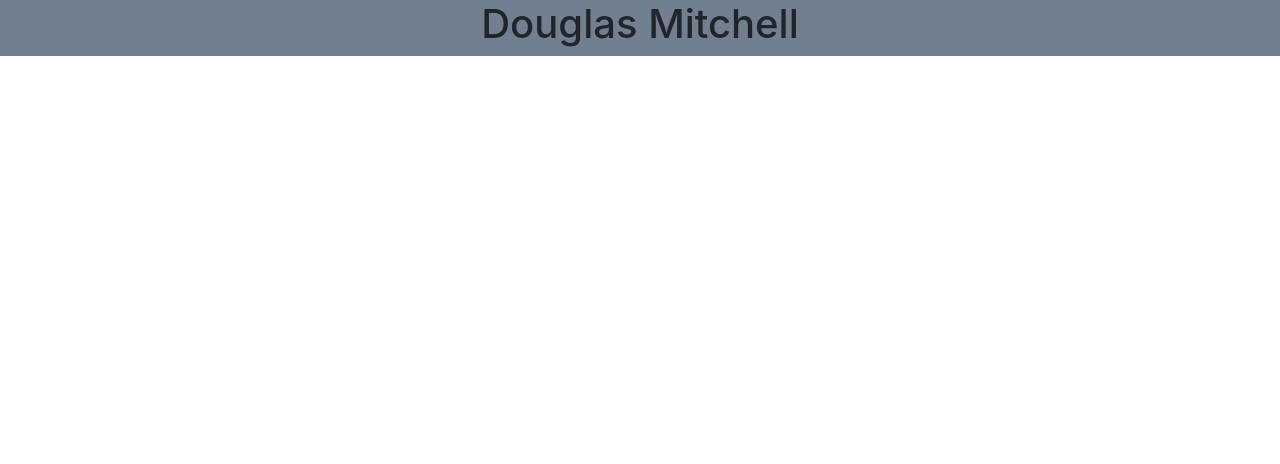
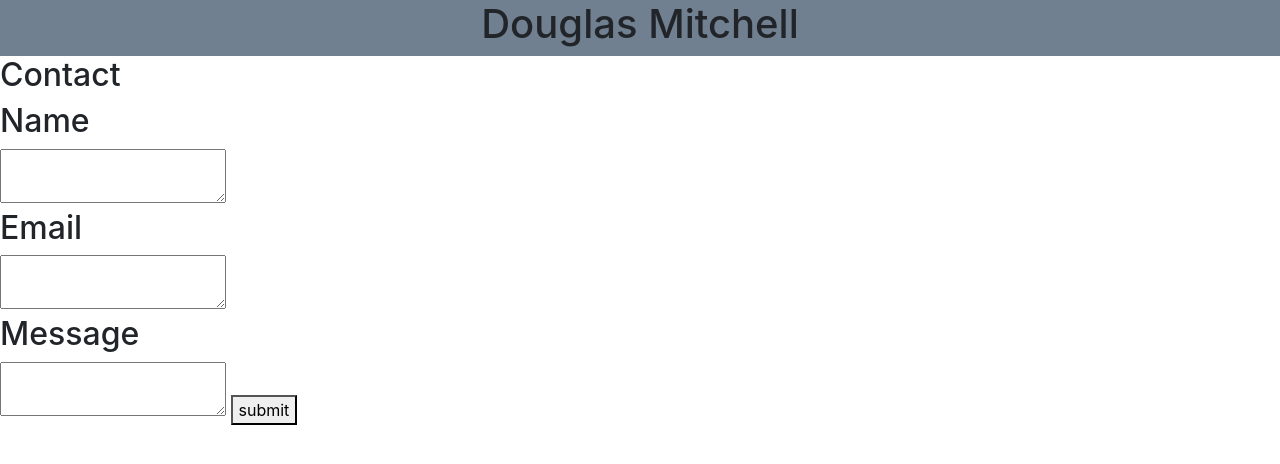
Before and after one commit to roxonus/02-Responsive-Portfolio, a plain HTML site: page contact.html in a window 1280 px wide. Drawn offline with nearby package versions, Linux system fonts and the light colour scheme.

Commit message:
added text area boxes and submit button to the contact html

```diff
--- a/contact.html
+++ b/contact.html
@@ -18,6 +18,43 @@
         </div>
     </header>
 
+    <nav></nav>
+
+    <section>
+        <h2>Contact</h2>
+            <h2>Name</h2>
+                <textarea>
+
+                </textarea>
+
+            <h2>Email</h2>
+                <textarea>
+
+                </textarea>
+
+            <h2>Message</h2>
+                <textarea>
+
+                </textarea>
+
+        <button>
+            submit
+        </button>
+
+    </section>
+
+
+
+
+
+
+
+
+
+
+
+    </section>
+
 
 
 
```
